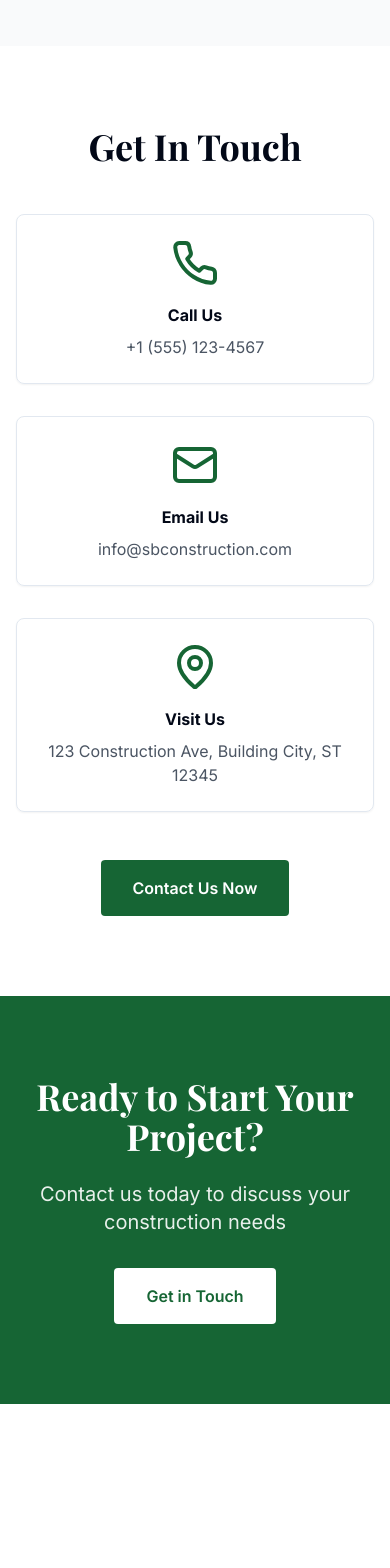
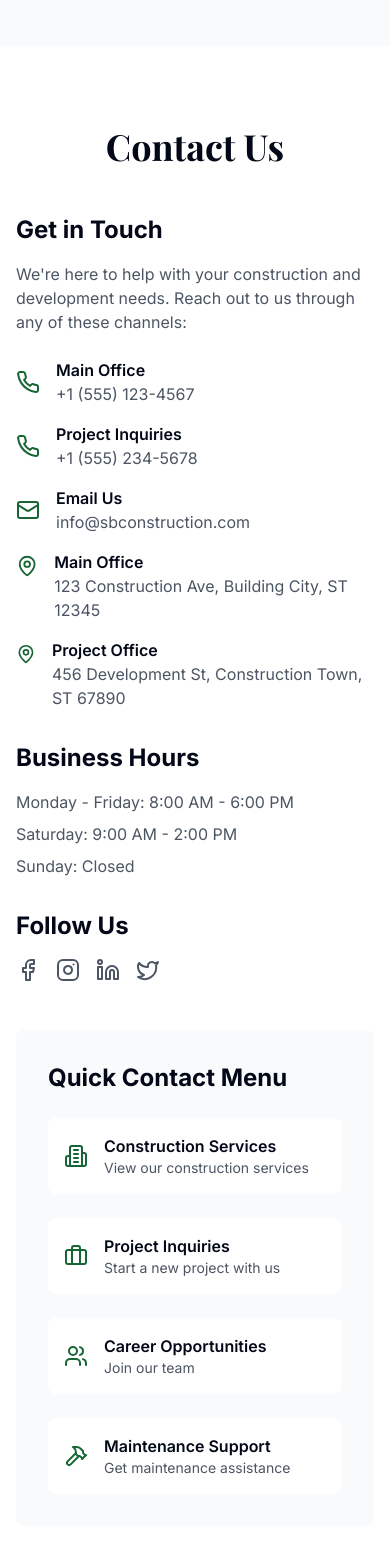
Before and after one commit to RagnarLodbrok2017/solo-base-web-forge, a React (Vite) app: page / in a window 390 px wide. Shown: the part 4220-5788 px from the top of the page. Before the commit the page ends 5624 px from the top, so only its background shows below. Built offline with nearby package versions, Linux system fonts and the light colour scheme.

Commit message:
feat: Add contact us section
Adds a full contact us section with menu, addresses, and phones.
Replaces the "Get in Touch" section.

```diff
--- a/src/pages/Index.tsx
+++ b/src/pages/Index.tsx
@@ -1,5 +1,4 @@
-
-import { Building2, Users, Hammer, BarChart, Phone, Mail, MapPin, Trophy, Target, Briefcase } from 'lucide-react';
+import { Building2, Users, Hammer, BarChart, Phone, Mail, MapPin, Trophy, Target, Briefcase, Facebook, Instagram, Linkedin, Twitter } from 'lucide-react';
 import { Link } from 'react-router-dom';
 import { Card, CardContent } from "@/components/ui/card";
 
@@ -152,38 +151,135 @@ const Index = () => {
       <section className="py-20 bg-white">
         <div className="container mx-auto px-4">
           <h2 className="text-4xl font-heading font-bold text-center mb-12">
-            Get In Touch
+            Contact Us
           </h2>
-          <div className="grid md:grid-cols-3 gap-8">
-            <Card className="text-center hover:shadow-lg transition-shadow">
-              <CardContent className="pt-6">
-                <Phone className="w-12 h-12 mx-auto text-primary mb-4" />
-                <h3 className="font-bold mb-2">Call Us</h3>
+          <div className="grid lg:grid-cols-2 gap-12">
+            {/* Contact Information */}
+            <div className="space-y-8">
+              <div>
+                <h3 className="text-2xl font-bold mb-4">Get in Touch</h3>
+                <p className="text-gray-600 mb-6">
+                  We're here to help with your construction and development needs. Reach out to us through any of these channels:
+                </p>
+                <div className="space-y-4">
+                  <div className="flex items-center gap-4">
+                    <Phone className="w-6 h-6 text-primary" />
+                    <div>
+                      <p className="font-semibold">Main Office</p>
                       <p className="text-gray-600">+1 (555) 123-4567</p>
-              </CardContent>
-            </Card>
-            <Card className="text-center hover:shadow-lg transition-shadow">
-              <CardContent className="pt-6">
-                <Mail className="w-12 h-12 mx-auto text-primary mb-4" />
-                <h3 className="font-bold mb-2">Email Us</h3>
+                    </div>
+                  </div>
+                  <div className="flex items-center gap-4">
+                    <Phone className="w-6 h-6 text-primary" />
+                    <div>
+                      <p className="font-semibold">Project Inquiries</p>
+                      <p className="text-gray-600">+1 (555) 234-5678</p>
+                    </div>
+                  </div>
+                  <div className="flex items-center gap-4">
+                    <Mail className="w-6 h-6 text-primary" />
+                    <div>
+                      <p className="font-semibold">Email Us</p>
                       <p className="text-gray-600">info@sbconstruction.com</p>
-              </CardContent>
-            </Card>
-            <Card className="text-center hover:shadow-lg transition-shadow">
-              <CardContent className="pt-6">
-                <MapPin className="w-12 h-12 mx-auto text-primary mb-4" />
-                <h3 className="font-bold mb-2">Visit Us</h3>
+                    </div>
+                  </div>
+                  <div className="flex items-start gap-4">
+                    <MapPin className="w-6 h-6 text-primary mt-1" />
+                    <div>
+                      <p className="font-semibold">Main Office</p>
                       <p className="text-gray-600">123 Construction Ave, Building City, ST 12345</p>
-              </CardContent>
-            </Card>
                     </div>
-          <div className="text-center mt-12">
+                  </div>
+                  <div className="flex items-start gap-4">
+                    <MapPin className="w-6 h-6 text-primary mt-1" />
+                    <div>
+                      <p className="font-semibold">Project Office</p>
+                      <p className="text-gray-600">456 Development St, Construction Town, ST 67890</p>
+                    </div>
+                  </div>
+                </div>
+              </div>
+              <div>
+                <h3 className="text-2xl font-bold mb-4">Business Hours</h3>
+                <div className="space-y-2 text-gray-600">
+                  <p>Monday - Friday: 8:00 AM - 6:00 PM</p>
+                  <p>Saturday: 9:00 AM - 2:00 PM</p>
+                  <p>Sunday: Closed</p>
+                </div>
+              </div>
+              <div>
+                <h3 className="text-2xl font-bold mb-4">Follow Us</h3>
+                <div className="flex gap-4">
+                  <Link to="#" className="text-gray-600 hover:text-primary transition-colors">
+                    <Facebook className="w-6 h-6" />
+                  </Link>
+                  <Link to="#" className="text-gray-600 hover:text-primary transition-colors">
+                    <Instagram className="w-6 h-6" />
+                  </Link>
+                  <Link to="#" className="text-gray-600 hover:text-primary transition-colors">
+                    <Linkedin className="w-6 h-6" />
+                  </Link>
+                  <Link to="#" className="text-gray-600 hover:text-primary transition-colors">
+                    <Twitter className="w-6 h-6" />
+                  </Link>
+                </div>
+              </div>
+            </div>
+
+            {/* Quick Contact Menu */}
+            <div className="bg-gray-50 p-8 rounded-lg">
+              <h3 className="text-2xl font-bold mb-6">Quick Contact Menu</h3>
+              <div className="grid gap-6">
+                <Link
+                  to="/services"
+                  className="flex items-center justify-between p-4 bg-white rounded-lg hover:shadow-md transition-shadow"
+                >
+                  <div className="flex items-center gap-4">
+                    <Building2 className="w-6 h-6 text-primary" />
+                    <div>
+                      <p className="font-semibold">Construction Services</p>
+                      <p className="text-sm text-gray-600">View our construction services</p>
+                    </div>
+                  </div>
+                </Link>
+                <Link
+                  to="/projects"
+                  className="flex items-center justify-between p-4 bg-white rounded-lg hover:shadow-md transition-shadow"
+                >
+                  <div className="flex items-center gap-4">
+                    <Briefcase className="w-6 h-6 text-primary" />
+                    <div>
+                      <p className="font-semibold">Project Inquiries</p>
+                      <p className="text-sm text-gray-600">Start a new project with us</p>
+                    </div>
+                  </div>
+                </Link>
                 <Link
                   to="/contact"
-              className="inline-block bg-primary hover:bg-primary/90 text-white font-semibold px-8 py-4 rounded transition-colors"
+                  className="flex items-center justify-between p-4 bg-white rounded-lg hover:shadow-md transition-shadow"
                 >
-              Contact Us Now
+                  <div className="flex items-center gap-4">
+                    <Users className="w-6 h-6 text-primary" />
+                    <div>
+                      <p className="font-semibold">Career Opportunities</p>
+                      <p className="text-sm text-gray-600">Join our team</p>
+                    </div>
+                  </div>
                 </Link>
+                <Link
+                  to="/contact"
+                  className="flex items-center justify-between p-4 bg-white rounded-lg hover:shadow-md transition-shadow"
+                >
+                  <div className="flex items-center gap-4">
+                    <Hammer className="w-6 h-6 text-primary" />
+                    <div>
+                      <p className="font-semibold">Maintenance Support</p>
+                      <p className="text-sm text-gray-600">Get maintenance assistance</p>
+                    </div>
+                  </div>
+                </Link>
+              </div>
+            </div>
           </div>
         </div>
       </section>
```
Lines whose indentation alone changed are shown as unchanged.
